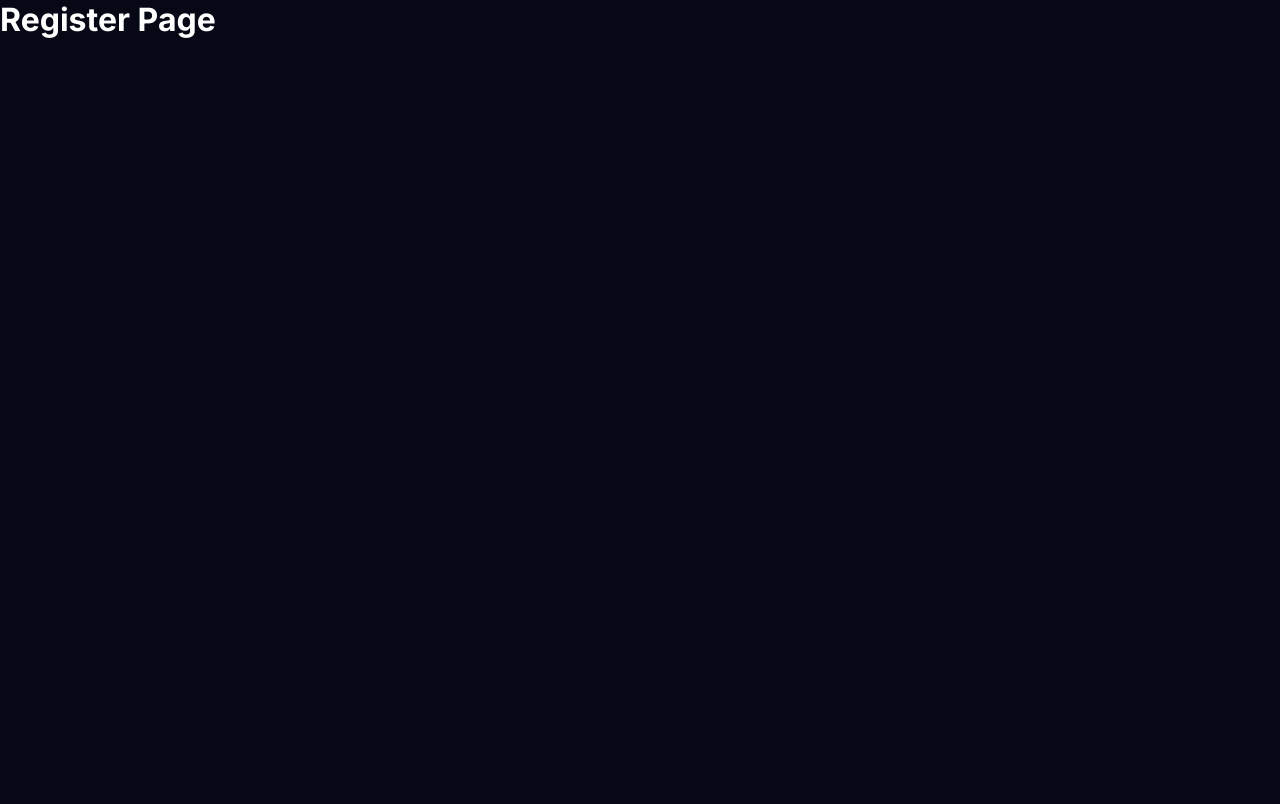
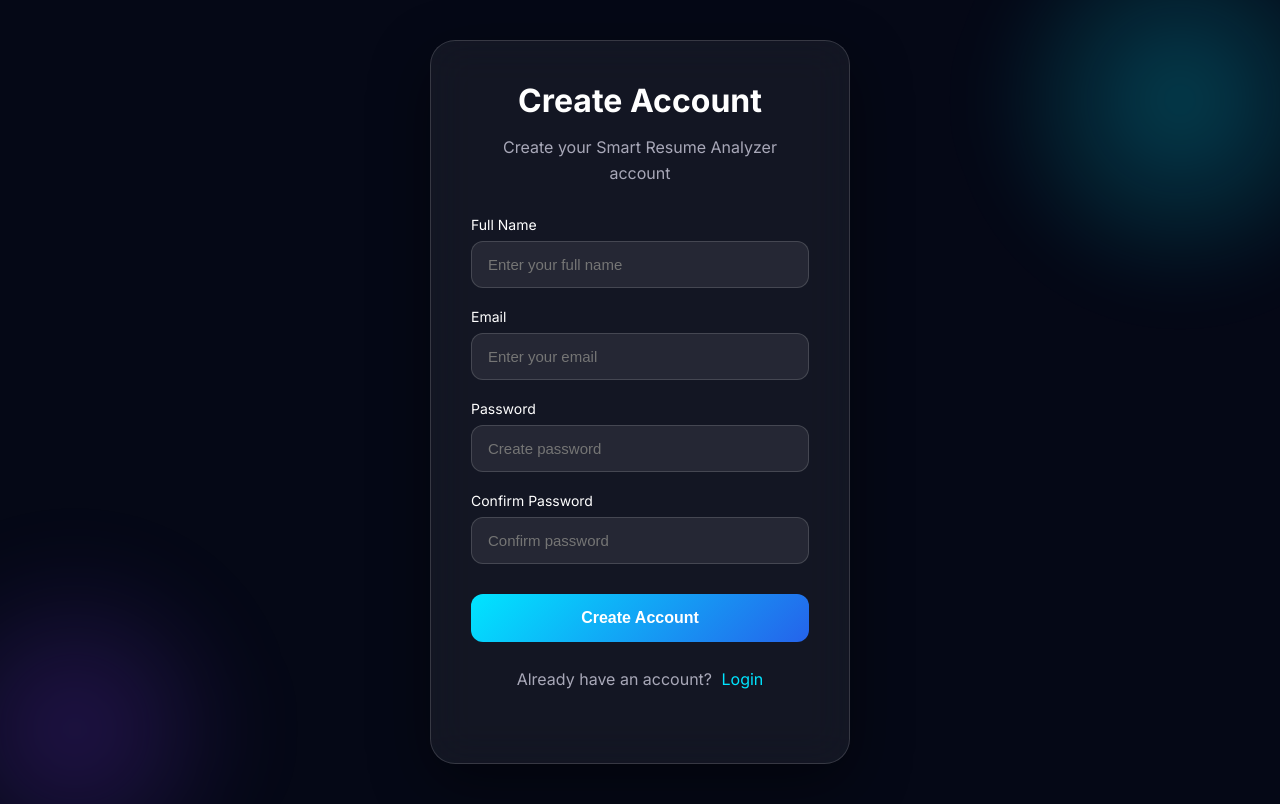
Before and after one commit to shrishti452/smart-resume-analyzer, a React (Vite) app: page /register in a window 1280 px wide. Built offline with nearby package versions, Linux system fonts and the light colour scheme.

Commit message:
Create register form with validation

```diff
--- a/src/Pages/Login/Login.jsx
+++ b/src/Pages/Login/Login.jsx
@@ -1,5 +1,59 @@
+import "./Login.css";
+
 function Login() {
-    return <h1 style={{ color: "white" }}>Login Page</h1>;
+    return (
+        <div className="login-page">
+
+            <div className="login-card">
+
+                <h1>Welcome Back</h1>
+
+                <p>
+                    Login to continue to Smart Resume Analyzer
+                </p>
+
+                <form>
+
+                    <div className="input-group">
+
+                        <label>Email</label>
+
+                        <input
+                            type="email"
+                            placeholder="Enter your email"
+                        />
+
+                    </div>
+
+                    <div className="input-group">
+
+                        <label>Password</label>
+
+                        <input
+                            type="password"
+                            placeholder="Enter your password"
+                        />
+
+                    </div>
+
+                    <button className="login-btn">
+                        Login
+                    </button>
+
+                </form>
+
+                <p className="register-text">
+
+                    Don't have an account?
+
+                    <span> Register</span>
+
+                </p>
+
+            </div>
+
+        </div>
+    );
 }
 
 export default Login;
--- a/src/Pages/Register/Register.jsx
+++ b/src/Pages/Register/Register.jsx
@@ -1,5 +1,143 @@
+import { useState } from "react";
+import "./Register.css";
+
 function Register() {
-    return <h1 style={{ color: "white" }}>Register Page</h1>;
+    const [name, setName] = useState("");
+    const [email, setEmail] = useState("");
+    const [password, setPassword] = useState("");
+    const [confirmPassword, setConfirmPassword] = useState("");
+    const [error, setError] = useState("");
+    const [success, setSuccess] = useState("");
+    function handleSubmit(e) {
+
+        e.preventDefault();
+
+        setError("");
+        setSuccess("");
+
+
+        if (!name || !email || !password || !confirmPassword) {
+
+            setError("Please fill all fields");
+
+            return;
+
+        }
+
+
+        if (password !== confirmPassword) {
+
+            setError("Passwords do not match");
+
+            return;
+
+        }
+
+
+        setSuccess("Account created successfully!");
+
+    }
+    return (
+
+        <div className="register-page">
+
+            <div className="register-card">
+
+                <h1>Create Account</h1>
+
+                <p>
+                    Create your Smart Resume Analyzer account
+                </p>
+
+                <form onSubmit={handleSubmit}>
+
+                    <div className="input-group">
+
+                        <label>Full Name</label>
+
+                        <input
+                            type="text"
+                            placeholder="Enter your full name"
+                            value={name}
+                            onChange={(e) => setName(e.target.value)}
+                        />
+
+                    </div>
+
+                    <div className="input-group">
+
+                        <label>Email</label>
+
+                        <input
+                            type="email"
+                            placeholder="Enter your email"
+                            value={email}
+                            onChange={(e) => setEmail(e.target.value)}
+                        />
+
+                    </div>
+
+                    <div className="input-group">
+
+                        <label>Password</label>
+
+                        <input
+                            type="password"
+                            placeholder="Create password"
+                            value={password}
+                            onChange={(e) => setPassword(e.target.value)}
+                        />
+
+                    </div>
+
+                    <div className="input-group">
+
+                        <label>Confirm Password</label>
+
+                        <input
+                            type="password"
+                            placeholder="Confirm password"
+                            value={confirmPassword}
+                            onChange={(e) => setConfirmPassword(e.target.value)}
+                        />
+
+                    </div>
+
+                    {error && (
+                        <p className="error-message">
+                            {error}
+                        </p>
+                    )}
+
+
+                    {success && (
+                        <p className="success-message">
+                            {success}
+                        </p>
+                    )}
+
+                    <button
+                        className="register-btn"
+                        type="submit"
+                    >
+                        Create Account
+                    </button>
+
+                </form>
+
+                <p className="login-text">
+
+                    Already have an account?
+
+                    <span> Login</span>
+
+                </p>
+
+            </div>
+
+        </div>
+
+    );
 }
 
 export default Register;
```
